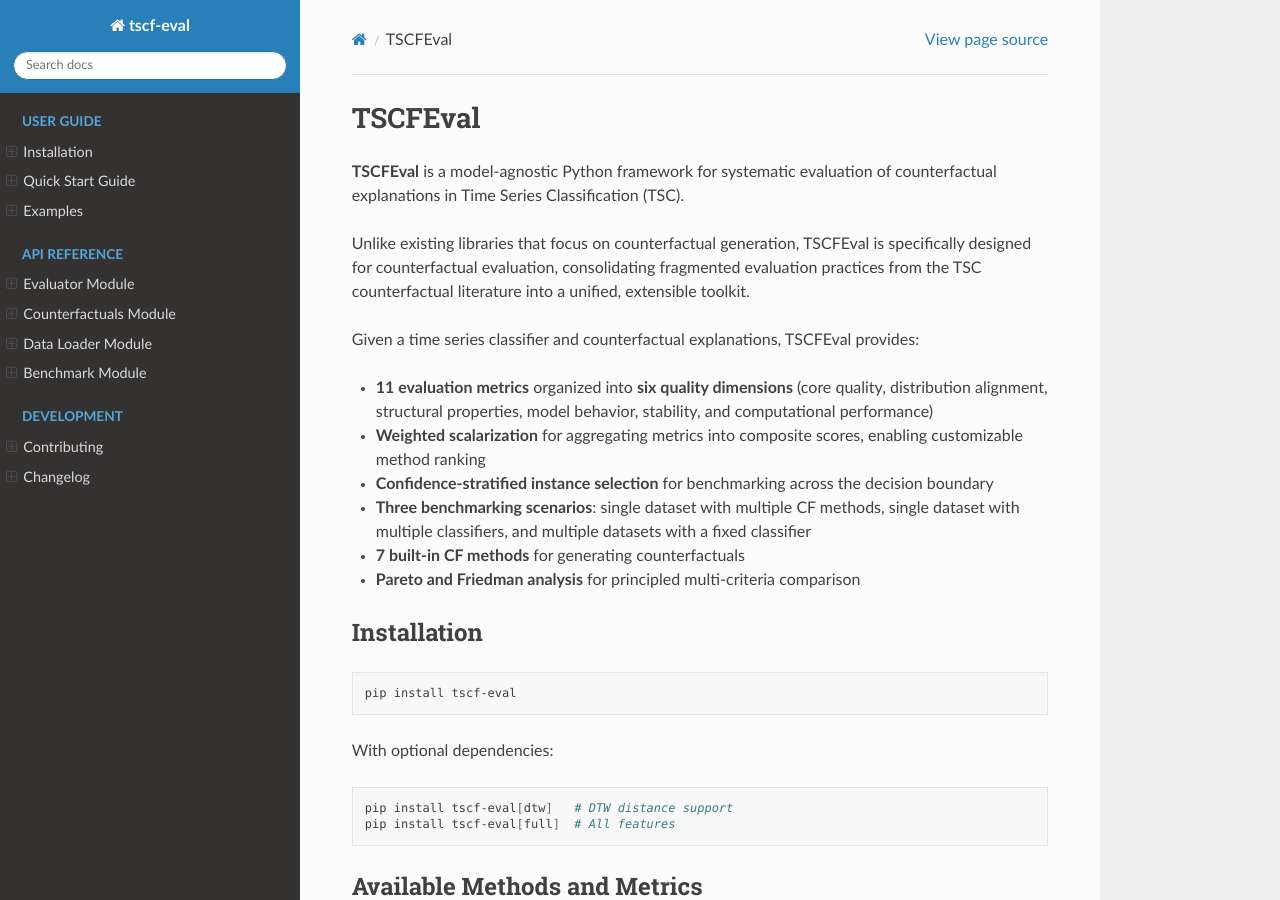
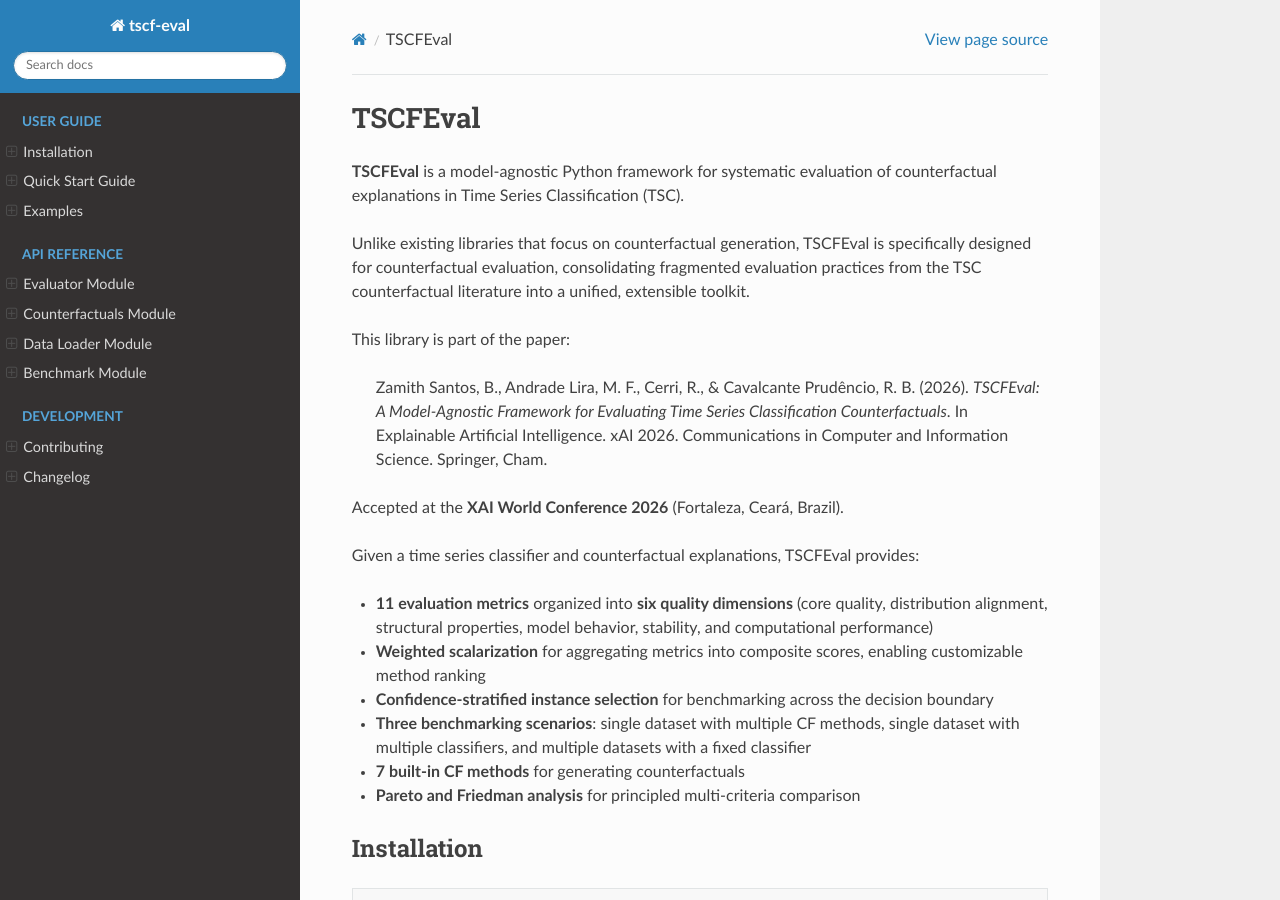
Before and after one commit to bzamith/tscf-eval, a Sphinx documentation site: the page built from docs/index.rst, in a window 1280 px wide and 900 px high. Built offline with Sphinx 7.4.7 and the Read the Docs theme 3.1.0, drawn with Linux system fonts in a browser that asks for light colours.

Commit message:
Add accepted paper reference

```diff
--- a/docs/index.rst
+++ b/docs/index.rst
@@ -8,6 +8,14 @@ Unlike existing libraries that focus on counterfactual generation, TSCFEval
 is specifically designed for counterfactual evaluation, consolidating
 fragmented evaluation practices from the TSC counterfactual literature into
 a unified, extensible toolkit.
+
+This library is part of the paper:
+
+    Zamith Santos, B., Andrade Lira, M. F., Cerri, R., & Cavalcante Prudêncio, R. B. (2026).
+    *TSCFEval: A Model-Agnostic Framework for Evaluating Time Series Classification Counterfactuals*.
+    In Explainable Artificial Intelligence. xAI 2026. Communications in Computer and Information Science. Springer, Cham.
+
+Accepted at the **XAI World Conference 2026** (Fortaleza, Ceará, Brazil).
 
 Given a time series classifier and counterfactual explanations, TSCFEval provides:
 
--- a/src/tscf_eval/__init__.py
+++ b/src/tscf_eval/__init__.py
@@ -73,7 +73,7 @@ The counterfactual methods in this package are based on the following papers:
 
 from __future__ import annotations
 
-__version__ = "0.1.0"
+__version__ = "1.0.0"
 __author__ = "Bruna Zamith Santos"
 __email__ = "bruna.zamith@hotmail.com"
 
```
Also changed, not shown: CHANGELOG.md (+4 -2 lines), CONTRIBUTING.md (+2 -2 lines), README.md (+9 -5 lines).
